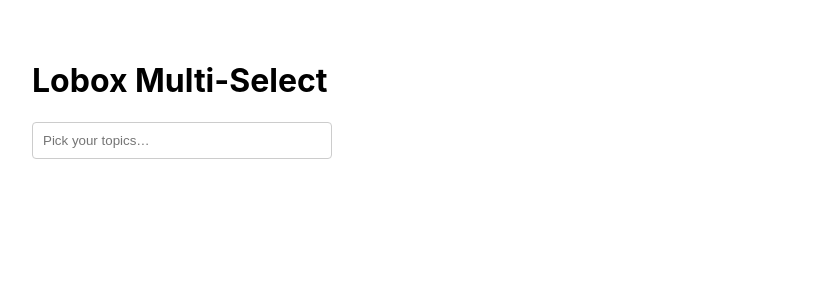
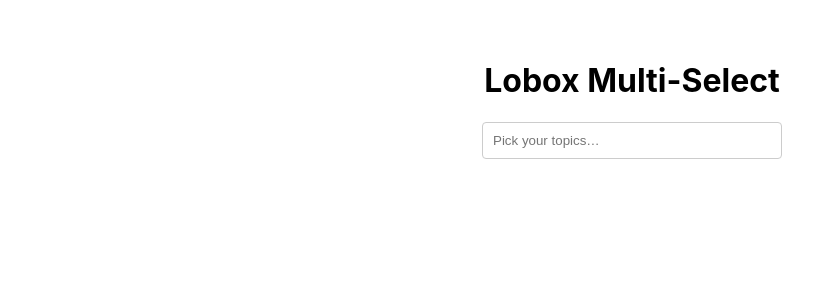
Before and after one commit to MahanVahdani/multi-selector, a React (Create React App) app: page / in a window 1280 px wide. Shown: the top 300 px of the page, without its empty margins (8-821 px from the left). Built offline with nearby package versions, Linux system fonts and the light colour scheme.

Commit message:
centerized the showing of component.

```diff
--- a/src/App.tsx
+++ b/src/App.tsx
@@ -14,7 +14,15 @@
   ];
 
   return (
-    <div style={{ padding: 40 }}>
+    <div
+      style={{
+        padding: 40,
+        display: "flex",
+        flexDirection: "column",
+        justifyContent: "center",
+        alignItems: "center",
+      }}
+    >
       <h1>Lobox Multi-Select</h1>
       <MultiSelect
         options={allOptions}
```
